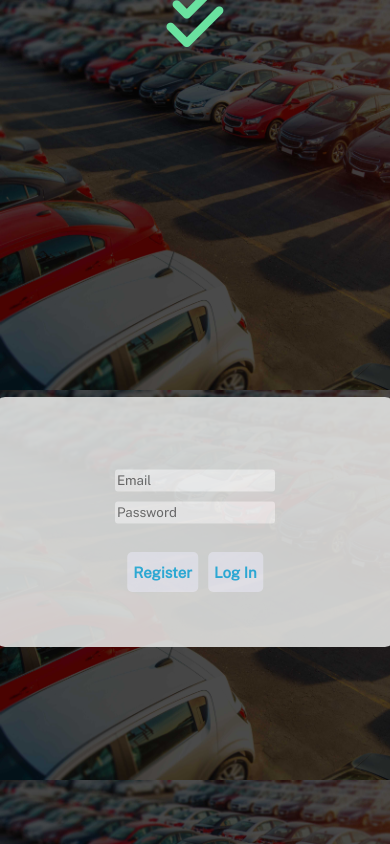
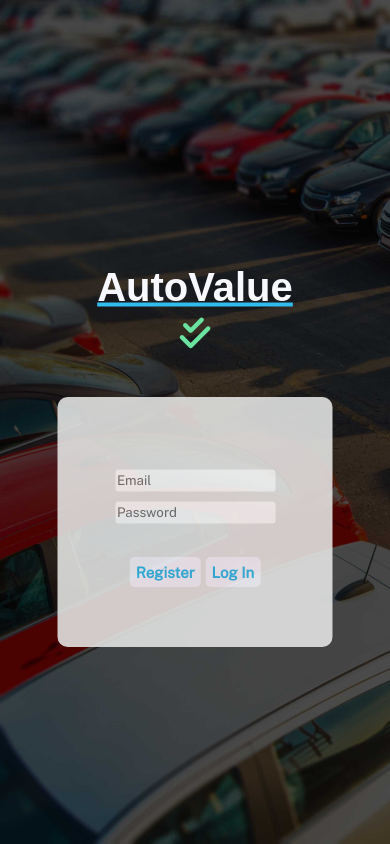
Before and after one commit to laprje/personal-project, a React (Create React App) app: page /wizard1 in a window 390 px wide. Built offline with nearby package versions, Linux system fonts and the light colour scheme; a web font is replaced by a local one.

Commit message:
site is now mobile responsive apart from Vehicle.js

```diff
--- a/src/components/Header/Header.css
+++ b/src/components/Header/Header.css
@@ -84,3 +84,87 @@
     font-size: 20px;
     color: #6AE2A0
 }
+
+/* media queries */
+
+@media (max-width: 1670px) {
+    .logo-container h2 {
+      font-size: 25px;
+    }
+
+    .home {
+      background-size: auto 100vh;
+    }
+  }
+
+  @media (max-width: 1230px) {
+    .logo-container h2 {
+      font-size: 18px;
+    }
+
+    .home {
+      background-size: auto 100vh;
+    }
+  }
+
+@media (max-width: 800px) {
+    .logo-container h2 {
+      font-size: 16px;
+    }
+
+    .home {
+      background-size: auto 100vh;
+    }
+  }
+
+@media (max-width: 654px) {
+  .logo-container h2 {
+    font-size: 16px;
+
+  }
+
+  .big-logo i {
+      font-size: 35px;
+  }
+}
+
+@media (max-width: 600px) {
+  .logo-container h2 {
+    font-size: 15px;
+
+  }
+
+  .button-container i {
+    font-size: 30px;
+  }
+
+  .button-container button {
+      height: 30px;
+      font-size: 14px;
+  }
+}
+
+@media (max-width: 430px) {
+  .logo-container h2 {
+    font-size: 14px;
+
+  }
+  .login {
+    width: 275px;
+  }
+  .buttons button {
+    margin: 0 2.5px;
+    height: 30px;
+  }
+}
+
+@media (max-width: 350px) {
+    .button-container i {
+        font-size: 20px;
+      }
+
+      .button-container button {
+          height: 20px;
+          font-size: 10px;
+      }
+}
--- a/src/components/Home/Home.css
+++ b/src/components/Home/Home.css
@@ -1,4 +1,4 @@
-/* .background {
+/* .home {
     background-image: url('https://s11284.pcdn.co/wp-content/uploads/2019/03/rows-new-cars-sunset.jpg');
     height: 100vh;
     filter: brightness(35%) saturate(70%);
@@ -50,3 +50,79 @@
   font-family: "Alatsi", sans-serif;
   font-size: 60px;
 }
+
+/* media queries */
+
+@media (max-width: 1670px) {
+    .big-h1 h1 {
+      font-size: 70px;
+    }
+
+    .home {
+      background-size: auto 100vh;
+    }
+  }
+
+  @media (max-width: 1230px) {
+    .big-h1 h1 {
+      font-size: 70px;
+    }
+
+    .home {
+      background-size: auto 100vh;
+    }
+  }
+
+@media (max-width: 800px) {
+    .big-h1 h1 {
+      font-size: 60px;
+    }
+
+    .home {
+      background-size: auto 100vh;
+    }
+  }
+
+@media (max-width: 654px) {
+  .big-h1 h1 {
+    font-size: 40px;
+    position: fixed;
+    top: 50%;
+    left: 50%;
+    transform: translate(-50%, -105%);
+    margin-bottom: 0px;
+  }
+
+  .big-logo i {
+      font-size: 35px;
+  }
+}
+
+@media (max-width: 600px) {
+  .big-h1 h1 {
+    font-size: 30px;
+    position: fixed;
+    top: 50%;
+    left: 50%;
+    transform: translate(-50%, -105%);
+    margin-bottom: 0px;
+  }
+}
+
+@media (max-width: 430px) {
+  .big-h1 h1 {
+    font-size: 25px;
+    position: fixed;
+    top: 50%;
+    left: 50%;
+    transform: translate(-50%, -155%);
+    margin-bottom: 0px;
+  }
+  .login {
+    width: 275px;
+  }
+  .buttons button {
+    margin: 0 2.5px;
+    height: 30px;
+  }
+}
--- a/src/components/Login/Login.css
+++ b/src/components/Login/Login.css
@@ -1,5 +1,5 @@
 .background {
-    background-image: url('../../assets/background.jpg');
+  background-image: url("../../assets/background.jpg");
   height: 100vh;
   width: 100vw;
   background-size: auto 100vw;
@@ -11,24 +11,22 @@
   left: 50%;
   transform: translate(-50%, -325%);
   color: ghostwhite;
-    font-family: 'Alatsi', sans-serif;
+  font-family: "Alatsi", sans-serif;
   font-size: 80px;
   text-decoration: underline;
-    text-decoration-color: #30BCED;
+  text-decoration-color: #30bced;
 }
 
 .login {
-
   position: fixed;
   top: 50%;
   left: 50%;
   transform: translate(-50%, -10%);
-    background-color: #E6E8E6;
+  background-color: #e6e8e6;
   width: 400px;
   height: 250px;
   border-radius: 10px;
   opacity: 88%;
-
 }
 
 .login .inputs {
@@ -44,7 +42,6 @@
   border: none;
   height: 20px;
   border-radius: 3px;
-
 }
 
 .login .buttons {
@@ -59,15 +56,80 @@
   margin: 0 5px;
   background: ghostwhite;
   border-radius: 5px;
-      color: #30BCED;
+  color: #30bced;
   border: none;
   height: 25px;
   font-size: 15px;
   font-weight: 800;
-
 }
 
 .big-logo i {
-      color: #6AE2A0;
+  color: #6ae2a0;
   font-size: 65px;
 }
+
+/* media queries */
+
+@media (max-width: 1670px) {
+    .login-all h1 {
+      font-size: 70px;
+    }
+
+    .background {
+      background-size: auto 100vh;
+    }
+  }
+
+@media (max-width: 830px) {
+    .login-all h1 {
+      font-size: 60px;
+    }
+
+    .background {
+      background-size: auto 100vh;
+    }
+  }
+
+@media (max-width: 650px) {
+  .login-all h1 {
+    font-size: 40px;
+    position: fixed;
+    top: 50%;
+    left: 50%;
+    transform: translate(-50%, -350%);
+    margin-bottom: 0px;
+  }
+
+  .big-logo i {
+      font-size: 35px;
+  }
+}
+
+@media (max-width: 478px) {
+  .login-all h1 {
+    font-size: 40px;
+    position: fixed;
+    top: 50%;
+    left: 50%;
+    transform: translate(-50%, -205%);
+    margin-bottom: 0px;
+  }
+}
+
+@media (max-width: 430px) {
+  .login-all h1 {
+    font-size: 40px;
+    position: fixed;
+    top: 50%;
+    left: 50%;
+    transform: translate(-50%, -205%);
+    margin-bottom: 0px;
+  }
+  .login {
+    width: 275px;
+  }
+  .buttons button {
+    margin: 0 2.5px;
+    height: 30px;
+  }
+}
--- a/src/components/Profile/Profile.css
+++ b/src/components/Profile/Profile.css
@@ -66,3 +66,59 @@
     height: 20px;
     margin-bottom: 25px;
 }
+
+/* media queries */
+
+@media (max-width: 1670px) {
+    .profile {
+        background-size: auto 100vh;
+    }
+}
+
+@media (max-width: 1230px) {
+    .profile {
+        background-size: auto 100vh;
+    }
+}
+
+@media (max-width: 850px) {
+  .profile {
+    background-size: auto 100vh;
+  }
+}
+
+@media (max-width: 620px) {
+    .profile .profile-box {
+        width: 450px;
+        margin-top: 50px;
+    }
+
+    .profile .h2 {
+        margin-top: 10px;
+    }
+
+    .left-box {
+        width: 125px;
+        height: 125px;
+    }
+
+    .right-box {
+        width: 200px;
+        height: 100px;
+    }
+}
+
+@media(max-width: 470px) {
+    .profile .profile-box {
+        width: 300px;
+        height: 200px;
+    }
+
+    .left-box {
+        margin-left: 5px;
+    }
+
+    .profile h2 {
+        margin-top: 10px;
+    }
+    }
--- a/src/components/Wizard/Wizard.css
+++ b/src/components/Wizard/Wizard.css
@@ -1,11 +1,10 @@
 .wizard {
-    background-image: url('../../assets/background.jpg');
+  background-image: url("../../assets/background.jpg");
   background-size: auto 100vw;
   height: 100vh;
   width: 100vw;
   color: ghostwhite;
 }
-
 
 .container {
   margin-top: 150px;
@@ -30,10 +29,71 @@ left: 0;
 }
 
 .wizard .wizard-header {
-    font-family: 'Alatsi', sans-serif;
-
+  font-family: "Alatsi", sans-serif;
 }
 
 .wizard .buttons {
   margin: 0 0;
+  position: fixed;
 }
+
+/* media queries */
+
+@media (max-width: 1670px) {
+    .wizard {
+        background-size: auto 100vh;
+    }
+}
+
+@media (max-width: 1230px) {
+    .wizard {
+        background-size: auto 100vh;
+    }
+}
+
+@media (max-width: 850px) {
+  .wizard {
+    background-size: auto 100vh;
+  }
+}
+
+@media (max-width: 675px) {
+    .wizard .container .inputs {
+        display: flex;
+        flex-direction: column;
+        align-items: center;
+        margin-top: 0px;
+        margin-bottom: 0px;
+    }
+
+    .wizard .container .buttons {
+        margin-top: 0px;
+    }
+}
+
+@media (max-height: 721px) {
+    .wizard .buttons {
+        margin-top: 20px;
+        box-sizing: border-box;
+        top: 50%;
+        left: 50%;
+        transform: translate(-50%, 350%)
+    }
+}
+
+@media (max-height: 680px) {
+    .wizard .buttons {
+        margin-top: 20px;
+        box-sizing: border-box;
+        top: 50%;
+        left: 50%;
+        transform: translate(-50%, 550%)
+    }
+}
+
+@media (max-width: 350px) {
+    .wizard {
+        display: flex;
+        justify-content: flex-end;
+    }
+}
```
Lines whose indentation alone changed are shown as unchanged.
